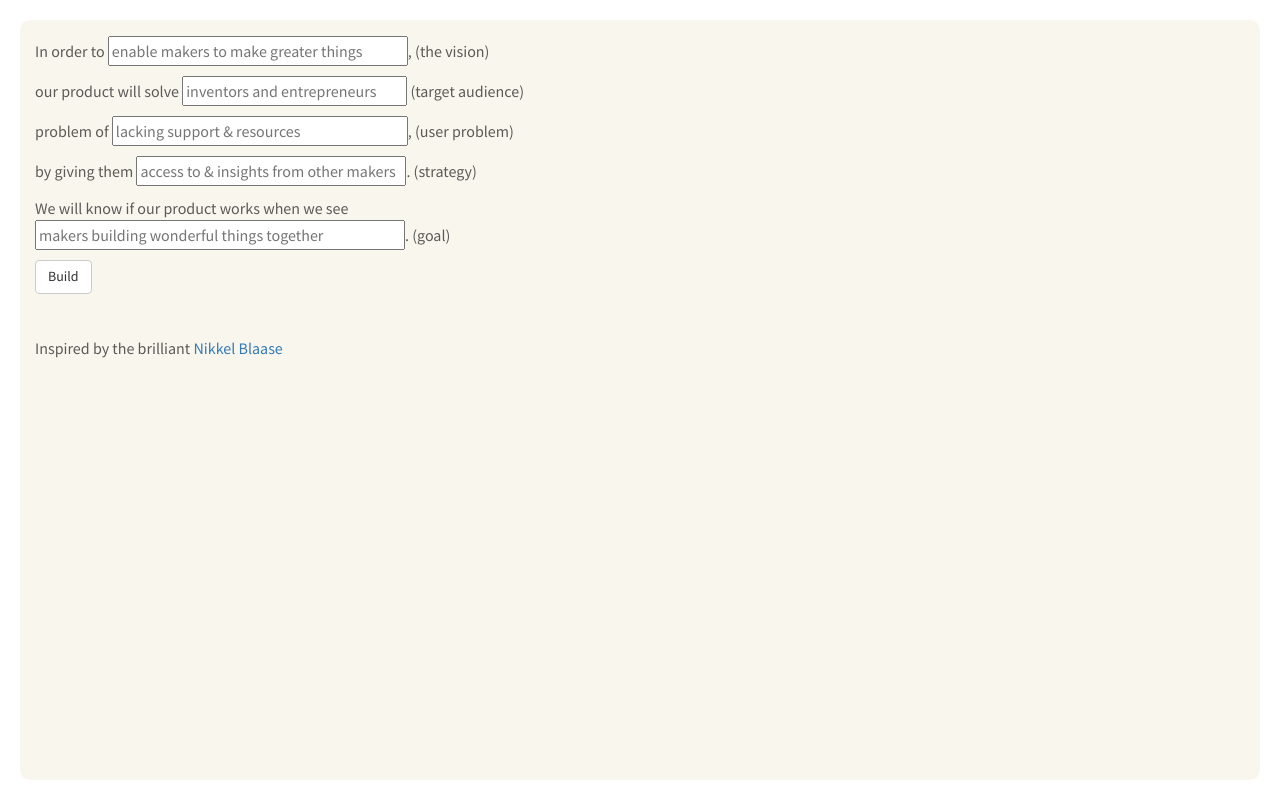
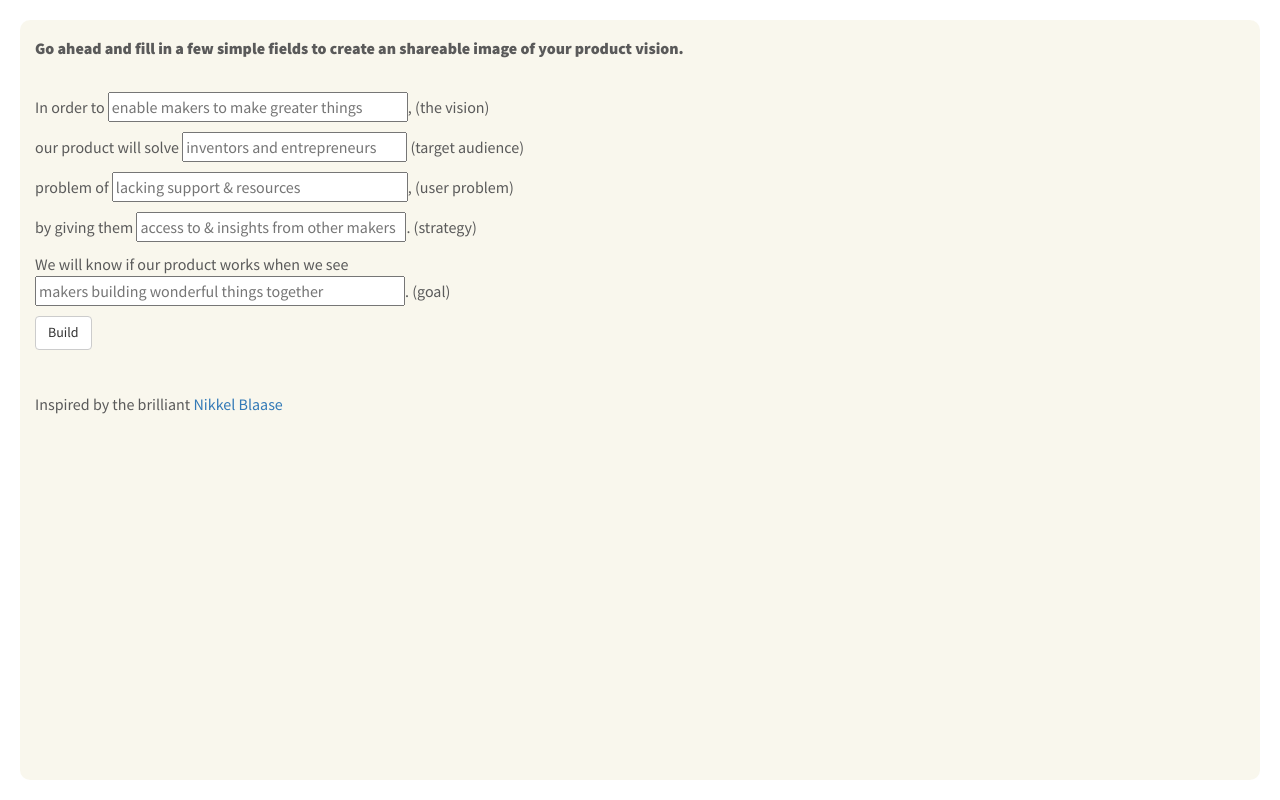
Before and after one commit to tnrt/build-something, a website: page madlib.html in a window 1280 px wide. Drawn offline with nearby package versions, Linux system fonts and the light colour scheme.

Commit message:
Clean up structure, messaging, and styling

```diff
--- a/madlib.html
+++ b/madlib.html
@@ -26,7 +26,8 @@
         <div class="col-sm-12">
           <img src="img/watermark.png" id="logo" style="display: none;"/>
           <canvas id="testCanvas" height="440" width="880" style="display:none;"></canvas>
-          <div id="madlibForm" class="mtm">
+          <div id="madlibForm">
+            <p class="mtm mbl"><strong>Go ahead and fill in a few simple fields to create an shareable image of your product vision.</strong></p>
             <p>In order to <input id="vision" style="width:300px;" placeholder="enable makers to make greater things"></input>, <span class="description">(the vision)</span></p>
             <p>our product will solve <input id="audience" style="width: 225px;" placeholder="inventors and entrepreneurs"></input> <span class="description">(target audience)</span></p>
             <p>problem of <input id="problem" style="width: 296px;" placeholder="lacking support &amp; resources"></input>, <span class="description">(user problem)</span></p>
@@ -37,9 +38,9 @@
           </div>
           <div id="madlib">
             <p class="mtm"><strong>That's an inspiring product vision, why not share it?</strong></p>
+            <img width="600" style="max-width: 100%;" class="mbm"><br>
             <a href="#" class="btn btn-default" id="rebuild">Rebuild</a>
-            <a href="" type="button" class="btn btn-default" id="saveMadlib" download="madlib.png">Save</a><br>
-            <img width="600" style="max-width: 100%;"><br>
+            <a href="" type="button" class="btn btn-default" id="saveMadlib" download="madlib.png">Save</a>
           </div>
         </div>
       </div>
--- a/sass/screen.scss
+++ b/sass/screen.scss
@@ -30,7 +30,6 @@ html, body {
 
 #madlib img {
   border: 3px solid white;
-  margin-top: 12px;
 }
 
 @media screen and (max-width: $screen-sm) {
```
Also changed, not shown: stylesheets/screen.css.
